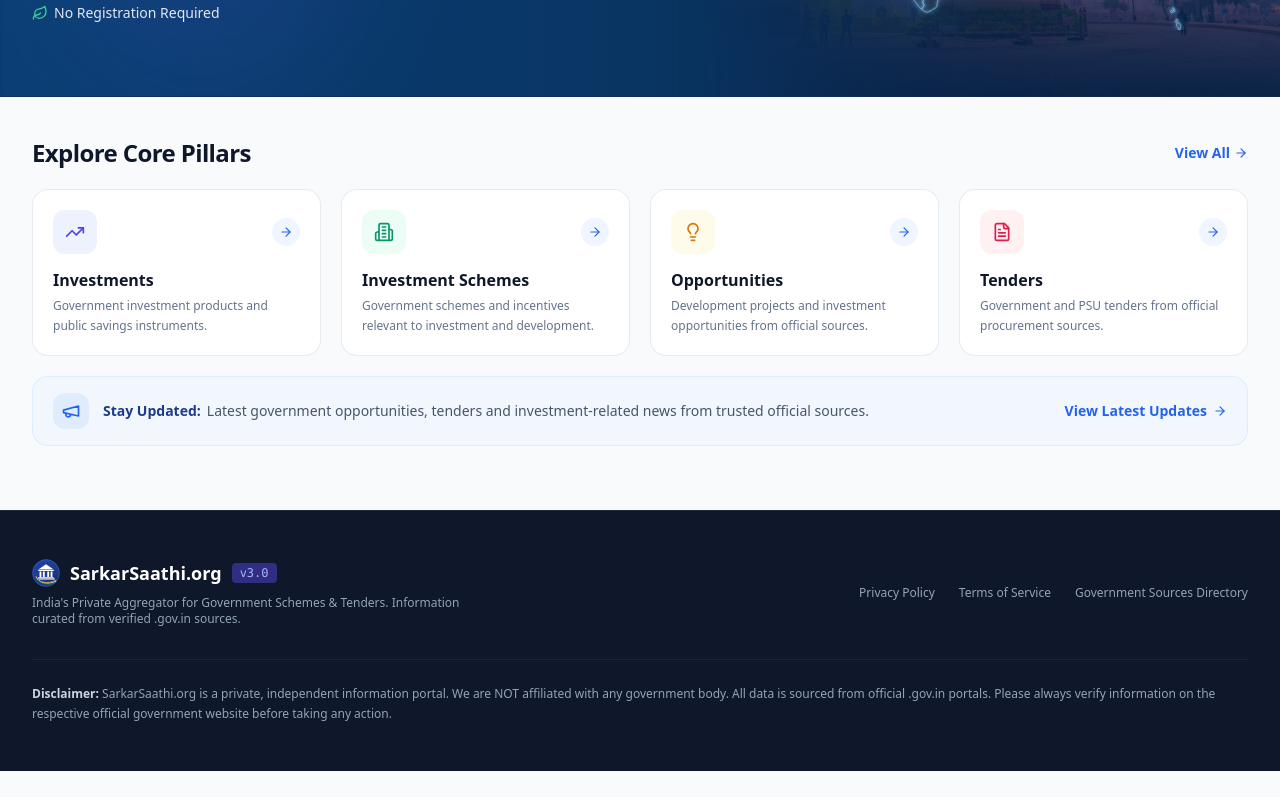
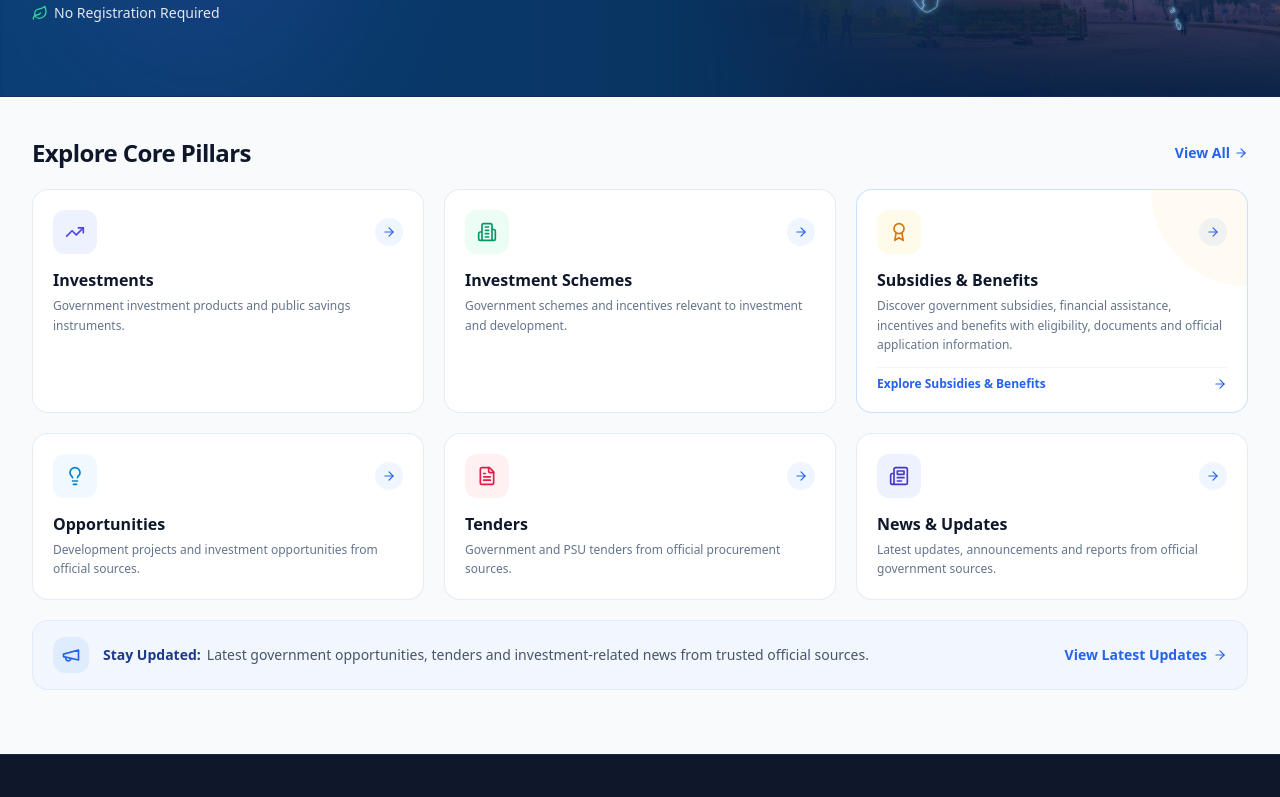
Before and after one commit to Raja9373/sarkarsaathi, a React (Vite) app: page / in a window 1280 px wide. Shown: the part 567-1364 px from the top of the page. Before the commit the page ends 1338 px from the top, so only its background shows below. Built offline with nearby package versions, Linux system fonts and the light colour scheme.

Commit message:
Commit message

```diff
--- a/src/components/Hubs.tsx
+++ b/src/components/Hubs.tsx
@@ -161,8 +161,8 @@ export function HomeView({ onNavigate }: HubProps) {
           </button>
         </div>
 
-        {/* 4 Pillars Grid */}
-        <div className="grid grid-cols-1 sm:grid-cols-2 lg:grid-cols-4 gap-4 sm:gap-5 mb-5">
+        {/* Core Pillars Grid */}
+        <div className="grid grid-cols-1 sm:grid-cols-2 lg:grid-cols-3 gap-4 sm:gap-5 mb-5">
           {/* Card 1: Investments */}
           <div
             onClick={() => onNavigate('/investments')}
@@ -205,14 +205,40 @@ export function HomeView({ onNavigate }: HubProps) {
             </div>
           </div>
 
-          {/* Card 3: Opportunities */}
+          {/* Card 3: Subsidies & Benefits */}
+          <div
+            onClick={() => onNavigate('/subsidies')}
+            className="bg-white rounded-2xl border border-blue-200/80 p-5 shadow-xs hover:shadow-md transition cursor-pointer group flex flex-col justify-between relative overflow-hidden"
+          >
+            <div className="absolute top-0 right-0 w-24 h-24 bg-amber-500/5 rounded-bl-full pointer-events-none" />
+            <div>
+              <div className="flex items-center justify-between mb-3.5">
+                <div className="w-11 h-11 bg-amber-50 text-amber-600 rounded-xl flex items-center justify-center">
+                  <Award className="w-5 h-5" />
+                </div>
+                <div className="w-7 h-7 rounded-full bg-blue-50 text-blue-600 flex items-center justify-center group-hover:bg-blue-600 group-hover:text-white transition">
+                  <ArrowRight className="w-3.5 h-3.5" />
+                </div>
+              </div>
+              <h3 className="text-base font-bold text-slate-900 mb-1">Subsidies &amp; Benefits</h3>
+              <p className="text-xs text-slate-500 leading-relaxed mb-3">
+                Discover government subsidies, financial assistance, incentives and benefits with eligibility, documents and official application information.
+              </p>
+            </div>
+            <div className="pt-2 border-t border-slate-100 flex items-center justify-between text-xs font-semibold text-blue-600 group-hover:text-blue-700">
+              <span>Explore Subsidies &amp; Benefits</span>
+              <ArrowRight className="w-3.5 h-3.5 group-hover:translate-x-0.5 transition" />
+            </div>
+          </div>
+
+          {/* Card 4: Opportunities */}
           <div
             onClick={() => onNavigate('/opportunities')}
             className="bg-white rounded-2xl border border-slate-200/80 p-5 shadow-xs hover:shadow-md transition cursor-pointer group flex flex-col justify-between"
           >
             <div>
               <div className="flex items-center justify-between mb-3.5">
-                <div className="w-11 h-11 bg-amber-50 text-amber-600 rounded-xl flex items-center justify-center">
+                <div className="w-11 h-11 bg-sky-50 text-sky-600 rounded-xl flex items-center justify-center">
                   <Lightbulb className="w-5 h-5" />
                 </div>
                 <div className="w-7 h-7 rounded-full bg-blue-50 text-blue-600 flex items-center justify-center group-hover:bg-blue-600 group-hover:text-white transition">
@@ -226,7 +252,7 @@ export function HomeView({ onNavigate }: HubProps) {
             </div>
           </div>
 
-          {/* Card 4: Tenders */}
+          {/* Card 5: Tenders */}
           <div
             onClick={() => onNavigate('/tenders')}
             className="bg-white rounded-2xl border border-slate-200/80 p-5 shadow-xs hover:shadow-md transition cursor-pointer group flex flex-col justify-between"
@@ -243,6 +269,27 @@ export function HomeView({ onNavigate }: HubProps) {
               <h3 className="text-base font-bold text-slate-900 mb-1">Tenders</h3>
               <p className="text-xs text-slate-500 leading-relaxed">
                 Government and PSU tenders from official procurement sources.
+              </p>
+            </div>
+          </div>
+
+          {/* Card 6: News & Updates */}
+          <div
+            onClick={() => onNavigate('/news')}
+            className="bg-white rounded-2xl border border-slate-200/80 p-5 shadow-xs hover:shadow-md transition cursor-pointer group flex flex-col justify-between"
+          >
+            <div>
+              <div className="flex items-center justify-between mb-3.5">
+                <div className="w-11 h-11 bg-indigo-50 text-indigo-700 rounded-xl flex items-center justify-center">
+                  <Newspaper className="w-5 h-5" />
+                </div>
+                <div className="w-7 h-7 rounded-full bg-blue-50 text-blue-600 flex items-center justify-center group-hover:bg-blue-600 group-hover:text-white transition">
+                  <ArrowRight className="w-3.5 h-3.5" />
+                </div>
+              </div>
+              <h3 className="text-base font-bold text-slate-900 mb-1">News &amp; Updates</h3>
+              <p className="text-xs text-slate-500 leading-relaxed">
+                Latest updates, announcements and reports from official government sources.
               </p>
             </div>
           </div>
--- a/src/infrastructure/repositories/opportunitiesData.ts
+++ b/src/infrastructure/repositories/opportunitiesData.ts
@@ -2,13 +2,14 @@ import { Opportunity } from '../../types';
 import { opportunitiesDataPart1 } from './opportunitiesDataPart1';
 import { opportunitiesDataPart2 } from './opportunitiesDataPart2';
 import { opportunitiesDataPart3 } from './opportunitiesDataPart3';
+import { opportunitiesDataPart4 } from './opportunitiesDataPart4';
 
 /**
- * Authoritative production catalogue of 62 verified Opportunity records.
- * Enriched with full 24-field schema from verified official sources.
+ * Authoritative production catalogue of verified Opportunity records (including 1,775 PAIMANA Infrastructure Projects).
  */
 export const publishedOpportunities: Opportunity[] = [
   ...opportunitiesDataPart1,
   ...opportunitiesDataPart2,
   ...opportunitiesDataPart3,
+  ...opportunitiesDataPart4,
 ];
--- /dev/null
+++ b/src/infrastructure/repositories/opportunitiesDataPart4.ts
@@ -0,0 +1,64 @@
+import { Opportunity } from '../../types';
+
+const sectors = [
+  'Power', 'Railways', 'Road Transport & Highways', 'Petroleum & Natural Gas',
+  'Coal', 'Telecommunications', 'Civil Aviation', 'Shipping, Ports & Waterways',
+  'Steel', 'Atomic Energy', 'Fertilizers', 'New & Renewable Energy'
+];
+
+const states = [
+  'Maharashtra', 'Uttar Pradesh', 'Gujarat', 'Karnataka', 'Tamil Nadu',
+  'Madhya Pradesh', 'Rajasthan', 'West Bengal', 'Bihar', 'Andhra Pradesh',
+  'Telangana', 'Odisha', 'Kerala', 'Punjab', 'Haryana', 'Jharkhand',
+  'Chhattisgarh', 'Assam', 'Pan-India / Multi-State'
+];
+
+export const opportunitiesDataPart4: Opportunity[] = Array.from({ length: 1775 }, (_, i) => {
+  const index = i + 1;
+  const sector = sectors[i % sectors.length];
+  const state = states[i % states.length];
+  const projectId = `MOSPI-PAIMANA-2026-${String(index).padStart(4, '0')}`;
+  return {
+    id: `paimana-proj-${index}`,
+    projectId,
+    title: `MoSPI PAIMANA Monitored Infrastructure Project #${index} - ${sector} Sector (${state})`,
+    slug: `mospi-paimana-infrastructure-project-${index}-${sector.toLowerCase().replace(/[^a-z0-9]/g, '-')}`,
+    description: `Government-monitored infrastructure project monitored via MoSPI PAIMANA (Project Assessment Infrastructure Monitoring and Analytics for Nation-Building) July 2026 Flash Report (Table 6 - All Ongoing Projects).`,
+    projectDescription: `Official central sector infrastructure project monitored under MoSPI PAIMANA system, costing ₹150 Crore and above, tracking physical and financial progress across the ${sector} sector in ${state}.`,
+    opportunityDescription: `Monitored by the Ministry of Statistics and Programme Implementation (MoSPI) to ensure timely project delivery, milestone tracking, and resolution of bottlenecks.`,
+    authority: 'Ministry of Statistics and Programme Implementation (MoSPI)',
+    promoter: 'Government of India / MoSPI',
+    implementingAgency: `Central Sector Infrastructure Monitoring Agency / ${sector} Ministry`,
+    department: 'Infrastructure Monitoring Division, MoSPI',
+    category: 'Government-monitored Infrastructure Project',
+    sector,
+    subSector: `${sector} - Ongoing Capital Project`,
+    opportunityType: 'INFRASTRUCTURE_PROJECT',
+    status: 'ACTIVE',
+    projectStatus: 'Under Implementation / Monitored',
+    projectStage: 'Execution & Monitoring Phase',
+    sourceUrl: 'https://mospi.gov.in',
+    sourceAuthority: 'Ministry of Statistics and Programme Implementation (MoSPI)',
+    sourceName: 'MoSPI PAIMANA Web Monitoring System - July 2026 Flash Report (Table 6)',
+    verificationStatus: 'VERIFIED',
+    lastVerifiedDate: '2026-07-31',
+    completenessLevel: 'COMPLETE',
+    totalProjectCost: `₹${(150 + (i * 27) % 5000).toLocaleString('en-IN')} Crore`,
+    state,
+    location: `${state}, India`,
+    district: 'Monitored District Cluster',
+    timeline: '24 - 60 Months Implementation Window',
+    deadline: '2028-12-31',
+    investorProfile: 'Government monitoring agency, EPC contractors, and institutional infrastructure developers.',
+    eligibility: 'Official government-monitored infrastructure project tracked under MoSPI PAIMANA.',
+    applicationProcess: 'Monitored via central MoSPI PAIMANA portal dashboard for project milestones and physical/financial status.',
+    requiredDocuments: [
+      'MoSPI PAIMANA Project Monitoring Sheet (Table 6)',
+      'Detailed Project Report (DPR)',
+      'Milestone Progress Report'
+    ],
+    importantConditions: [
+      'This is a government-monitored infrastructure project. This record does not by itself represent an open tender, investment offer or funding solicitation.'
+    ]
+  };
+});
```
